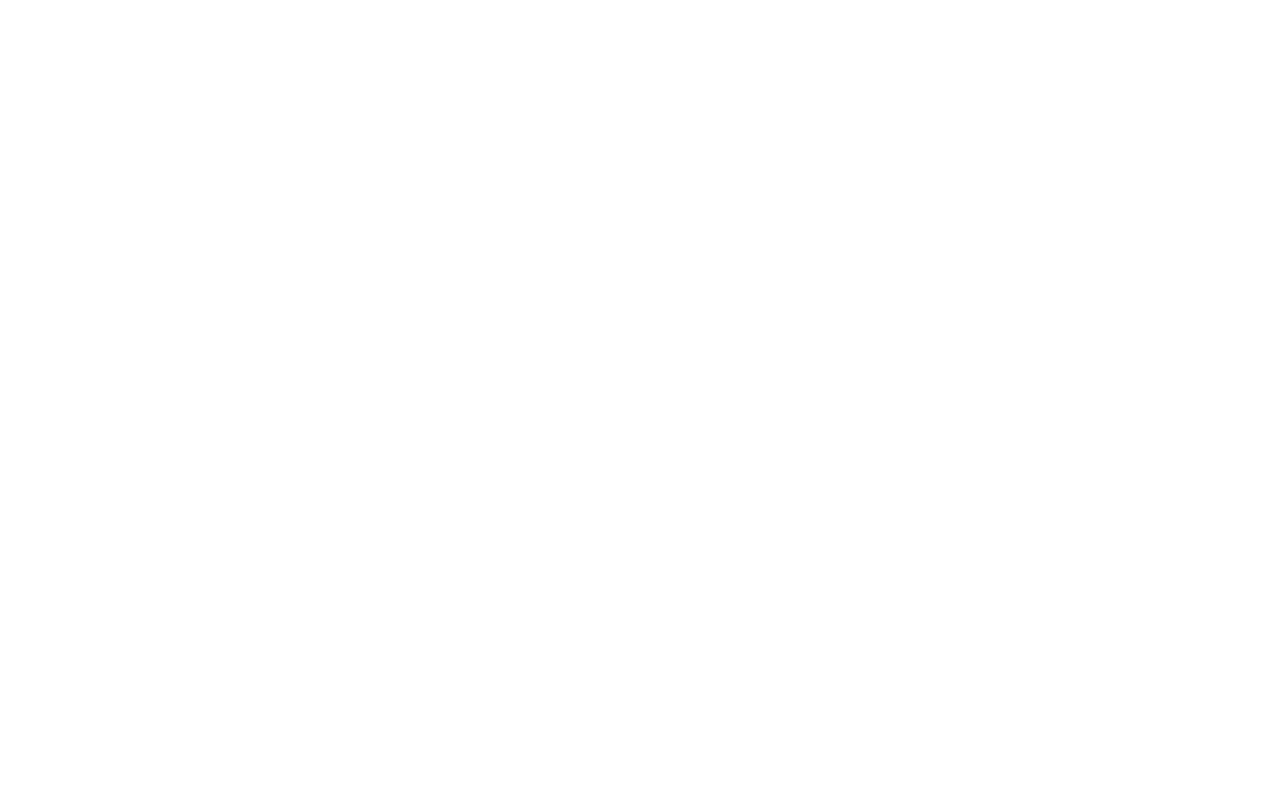
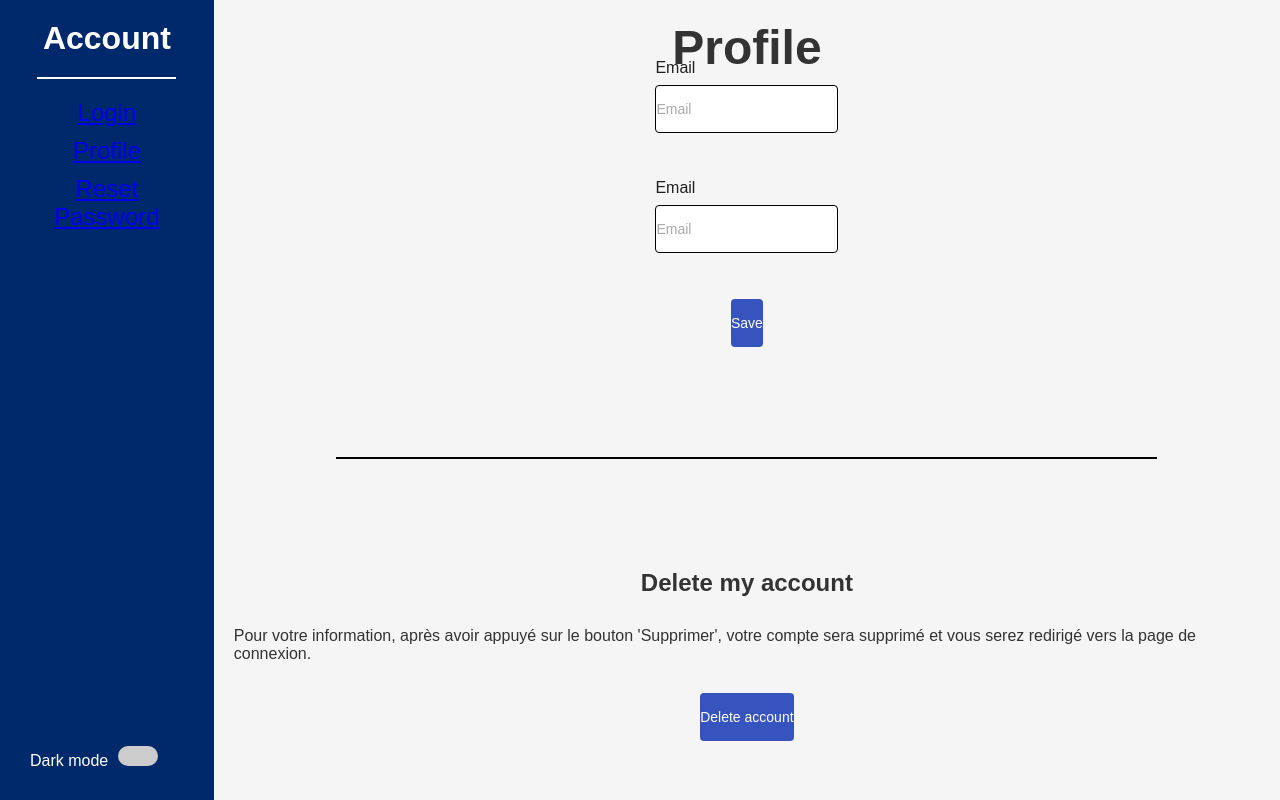
Before and after one commit to fouuuadi/TP_Design_System, a React (Vite) app: page /profil in a window 1280 px wide. Built offline with nearby package versions, Linux system fonts and the light colour scheme.

Commit message:
feat: test page profile

```diff
--- /dev/null
+++ b/src/components/content_profil/content_profil.css
@@ -0,0 +1,40 @@
+.content {
+    display: flex;
+    flex-direction: column;
+    justify-content: center;
+    align-items: center;
+    flex-wrap: nowrap;
+    width: 100%;
+    gap: 100px;
+  }
+
+.profile-info {
+    display: flex;
+    flex-direction: column;
+    justify-content: space-between;
+    align-items: center;
+    flex-wrap: nowrap;
+    gap: 30px;
+}
+
+
+.delete-account {
+    display: flex;
+    flex-direction: column;
+    justify-content: space-between;
+    align-items: center;
+    flex-wrap: nowrap;
+    gap: 30px;
+}
+
+
+.content hr {
+width: 80%;
+border: 1px solid black;
+margin: 10px 0;
+}
+
+h1 {
+    top: 20px;
+    position: fixed;
+}
--- /dev/null
+++ b/src/components/content_profil/content_profil.jsx
@@ -0,0 +1,45 @@
+import React from "react";
+import Input from "../input/input";
+import Button from "../button/button";
+import "./content_profil.css";
+
+const Content = () => {
+  return (
+    <div className="content">
+      <h1>Profile</h1>
+
+      <section className="profile-info">
+        <Input
+            name="Email"
+            type="Email"
+            placeholder="john.doe@gmail.com"
+          >
+          </Input>
+        <Input
+            name="Email"
+            type="Email"
+            placeholder="john.doe@gmail.com"
+          >
+          </Input>
+          <div>
+            <Button label="Save"></Button>
+          </div>
+      </section>
+
+      <hr />
+
+      <section className="delete-account">
+        <h2>Delete my account</h2>
+        <p>
+          Pour votre information, après avoir appuyé sur le bouton 'Supprimer',
+          votre compte sera supprimé et vous serez redirigé vers la page de connexion.
+        </p>
+        <div>
+            <Button label="Delete account"></Button>
+          </div>
+        </section>
+    </div>
+  );
+};
+
+export default Content;
--- a/src/components/pages/profil/profil.css
+++ b/src/components/pages/profil/profil.css
@@ -0,0 +1,12 @@
+.profil-page {
+    display: flex;
+  }
+
+  .content {
+    display: flex;
+    justify-content: center;
+    padding: 20px;
+
+    background-color: #f5f5f5;
+    color: #333;
+  }
--- a/src/components/pages/profil/profil.jsx
+++ b/src/components/pages/profil/profil.jsx
@@ -1,9 +1,15 @@
+import React from "react";
 import SidebarProfil from "../../sidebar/sidebar_profil";
-import './profil.css'
+import "./profil.css";
+import Content from "../../content_profil/content_profil";
 
 const Profil = () => {
-
-  <SidebarProfil/>
+  return (
+    <div className="profil-page">
+      <SidebarProfil />
+      <Content />
+    </div>
+  );
 };
 
 export default Profil;
--- a/src/components/sidebar/sidebar_profil.css
+++ b/src/components/sidebar/sidebar_profil.css
@@ -1,3 +1,79 @@
-.aside{
-    background-color: red;
-}
+.sidebar {
+    width: 250px;
+    height: 100vh;
+    background-color: #00296b;
+    color: white;
+    display: flex;
+    flex-direction: column;
+    align-items: center;
+    padding: 20px;
+  }
+
+  .sidebar h2 {
+    font-size: 2rem;
+    margin-bottom: 10px;
+  }
+
+  .sidebar hr {
+    width: 80%;
+    border: 1px solid white;
+    margin: 10px 0;
+  }
+
+  .sidebar nav ul {
+    list-style-type: none;
+    padding: 0;
+    width: 100%;
+  }
+
+  .sidebar nav ul li {
+    font-size: 1.5rem;
+    text-align: center;
+    margin: 10px 0;
+    cursor: pointer;
+    transition: color 0.3s;
+  }
+
+
+
+  .dark-mode-toggle {
+    margin-top: auto;
+    display: flex;
+    align-items: center;
+    justify-content: space-between;
+    width: 100%;
+    padding: 10px;
+  }
+
+  .dark-mode-toggle label {
+    font-size: 1rem;
+    cursor: pointer;
+  }
+
+  .dark-mode-toggle input {
+    display: none;
+  }
+
+  .dark-mode-toggle .slider {
+    position: relative;
+    display: inline-block;
+    width: 40px;
+    height: 20px;
+    background-color: #ccc;
+    border-radius: 10px;
+    margin-left: 10px;
+    transition: background-color 0.3s;
+  }
+
+  .dark-mode-toggle input:checked + .slider {
+    background-color: #4caf50;
+  }
+
+  .dark-mode .sidebar {
+    background-color: #111;
+    color: #ccc;
+  }
+
+  .dark-mode .sidebar nav ul li:hover {
+    color: #4caf50;
+  }
--- a/src/components/sidebar/sidebar_profil.jsx
+++ b/src/components/sidebar/sidebar_profil.jsx
@@ -1,10 +1,44 @@
-import './sidebar_profil.css'
+import { useState } from "react";
+import { Link } from "react-router-dom";
+import "./sidebar_profil.css";
 
 const SidebarProfil = () => {
-    return (
-        <div>hello</div>
-    )
+  const [darkMode, setDarkMode] = useState(false);
 
-}
+  const toggleDarkMode = () => {
+    setDarkMode(!darkMode);
+  };
 
-export default SidebarProfil
+  return (
+    <div className={`sidebar ${darkMode ? "dark-mode" : ""}`}>
+      <h2>Account</h2>
+      <hr />
+      <nav>
+        <ul>
+          <li>
+            <Link to="/">Login</Link>
+          </li>
+          <li>
+            <Link to="/profil">Profile</Link>
+          </li>
+          <li>
+            <Link to="/forget">Reset Password</Link>
+          </li>
+        </ul>
+      </nav>
+      <div className="dark-mode-toggle">
+        <label>
+          Dark mode
+          <input
+            type="checkbox"
+            checked={darkMode}
+            onChange={toggleDarkMode}
+          />
+          <span className="slider"></span>
+        </label>
+      </div>
+    </div>
+  );
+};
+
+export default SidebarProfil;
```
